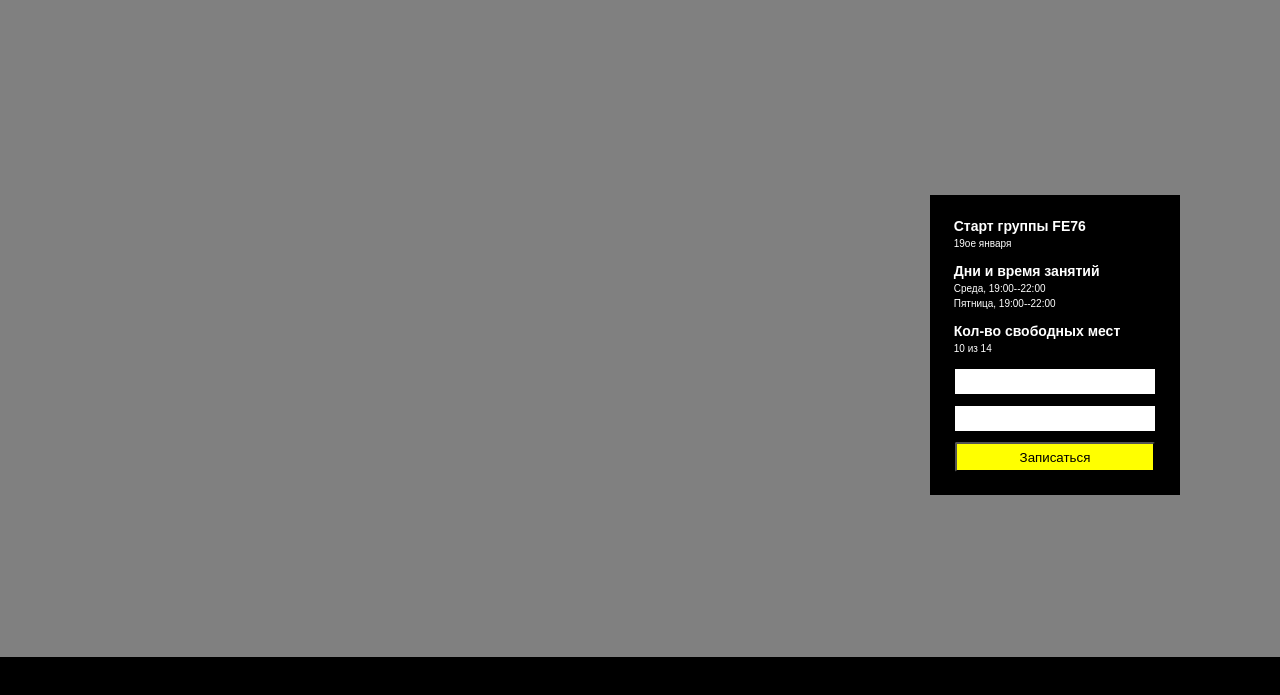
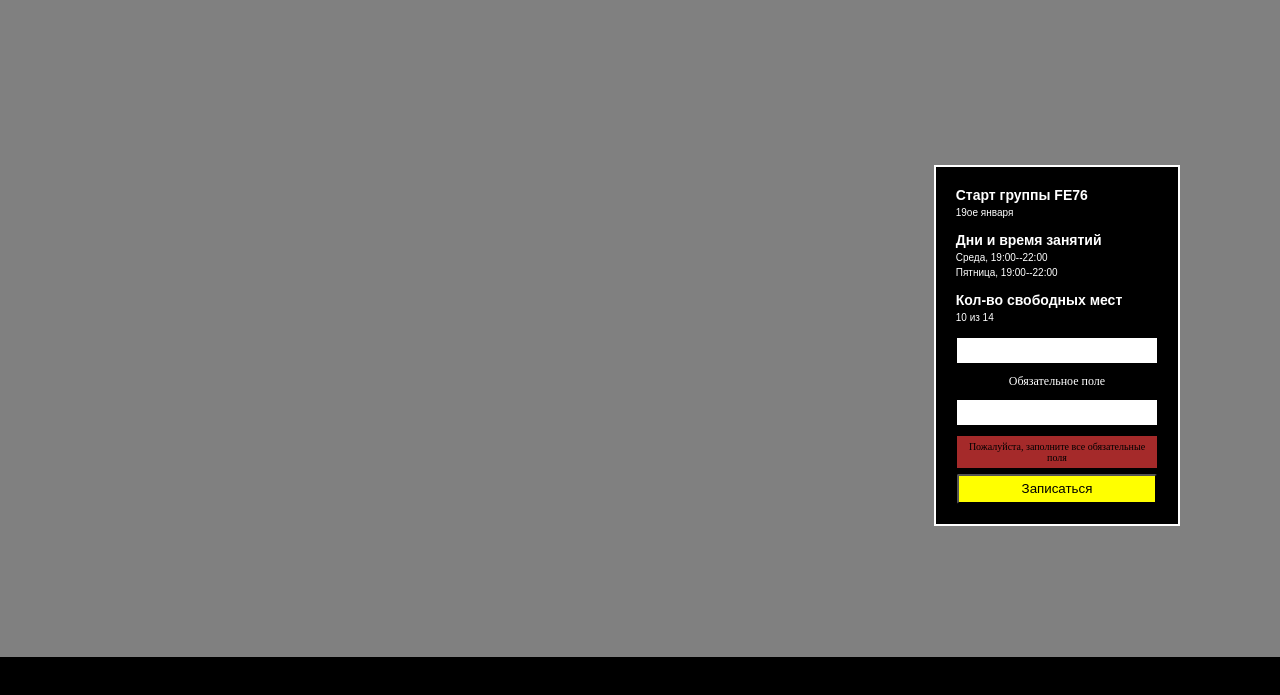
Before and after one commit to Vladen199523/Webpack, a React app: page / in a window 1280 px wide. Both pictures are taken after a click on the button "Записаться". Shown: the part 83-778 px from the top of the page. Built offline with nearby package versions, Linux system fonts and the light colour scheme.

Commit message:
Form finally finished

```diff
--- a/src/components/Table/index.js
+++ b/src/components/Table/index.js
@@ -12,6 +12,8 @@ class Table extends React.Component {
         this.state = {
             name: '',
             code: '',
+            hasError: false,
+            hasError2: false,
         }
 
 
@@ -20,12 +22,14 @@ class Table extends React.Component {
 
 
     onChangeInputHandler1 = (e) => {
+        e.preventDefault()
         this.setState ({
             name:e.target.value
         })
     }
 
     onChangeInputHandler2 = (e) => {
+        e.preventDefault()
         this.setState ({
             code:e.target.value
         })
@@ -34,7 +38,10 @@ class Table extends React.Component {
 
     onClickHandler = () => {
         if (this.state.name == '') {
-            alert ('Пожалуйста, заполните все обязательные поля')
+            this.setState ({
+            hasError: true,
+            hasError2:true
+            })
         }
         else {
             alert (this.state.name + ' ' + this.state.code)
@@ -49,7 +56,9 @@ class Table extends React.Component {
             <div className = {styles.table}>
                 <Subtitle/>
                 <Input onChange = {this.onChangeInputHandler1}/>
+                {this.state.hasError && <div className = {styles.error}>Обязательное поле</div>}
                 <Input onChange = {this.onChangeInputHandler2}/>
+                {this.state.hasError2 && <div className = {styles.error2}>Пожалуйста, заполните все обязательные поля</div>}
                 <Button onClick = {this.onClickHandler}>Записаться</Button>
             </div>
         )
--- a/src/components/Table/style.module.scss
+++ b/src/components/Table/style.module.scss
@@ -1,13 +1,29 @@
 .table {
-    height:300px;
-    width:250px;
+    padding:20px;
     background-color:black;
     display:flex;
     align-items: center;
     justify-content: center;
     flex-direction:column;
+    border: 2px solid white;
 }
 
-.placeholder {
-    color:green;
+
+.error {
+    font-size:12px;
+    color:white;
+    display: flex;
+    align-items: center;
+    justify-content: center;
+    margin-bottom:10px;
 }
+
+
+.error2 {
+    font-size:10px;
+    padding:5px;
+    background-color: brown;
+    margin-bottom:6px;
+    width:190px;
+    text-align: center;
+}
```
